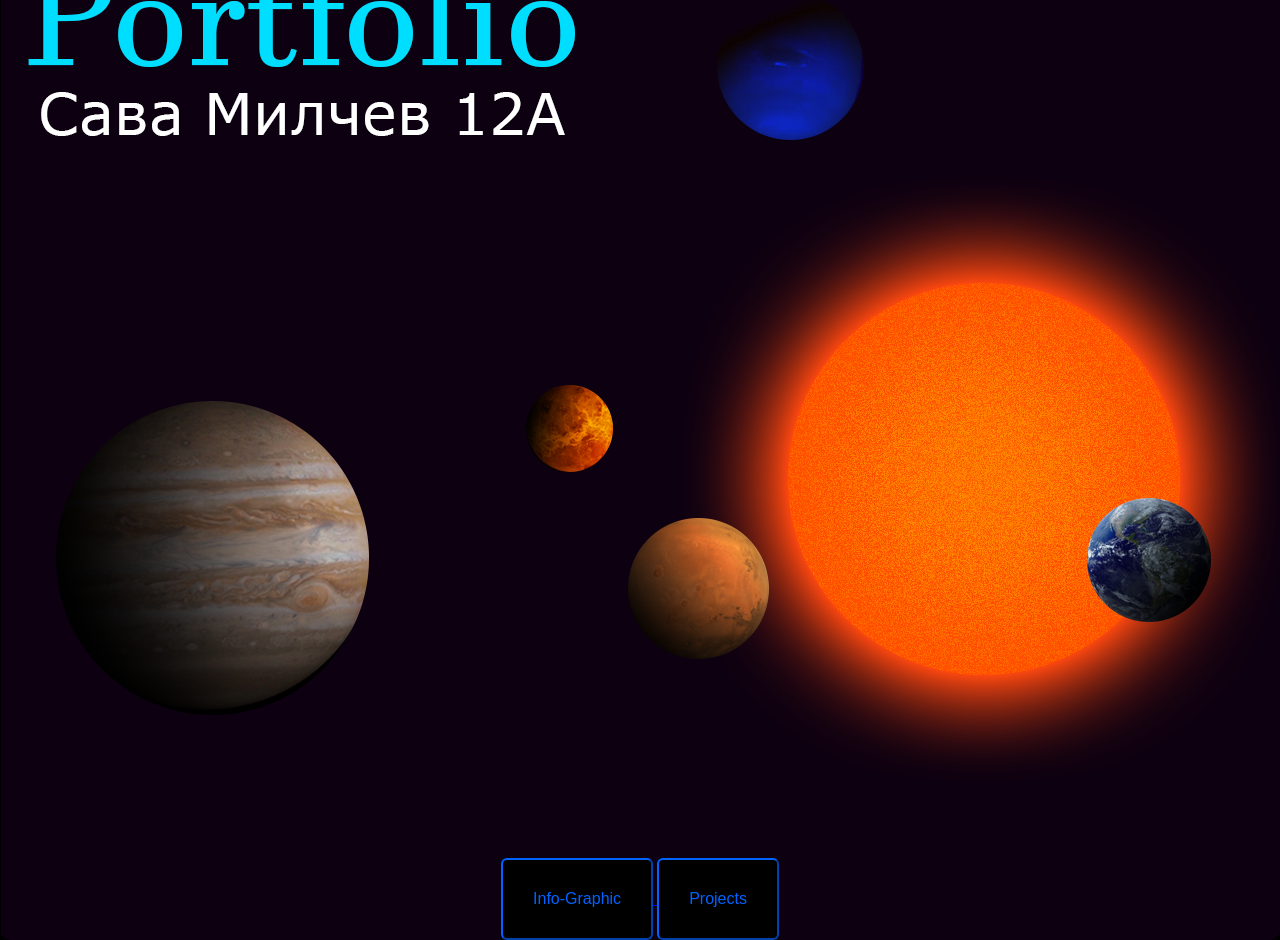
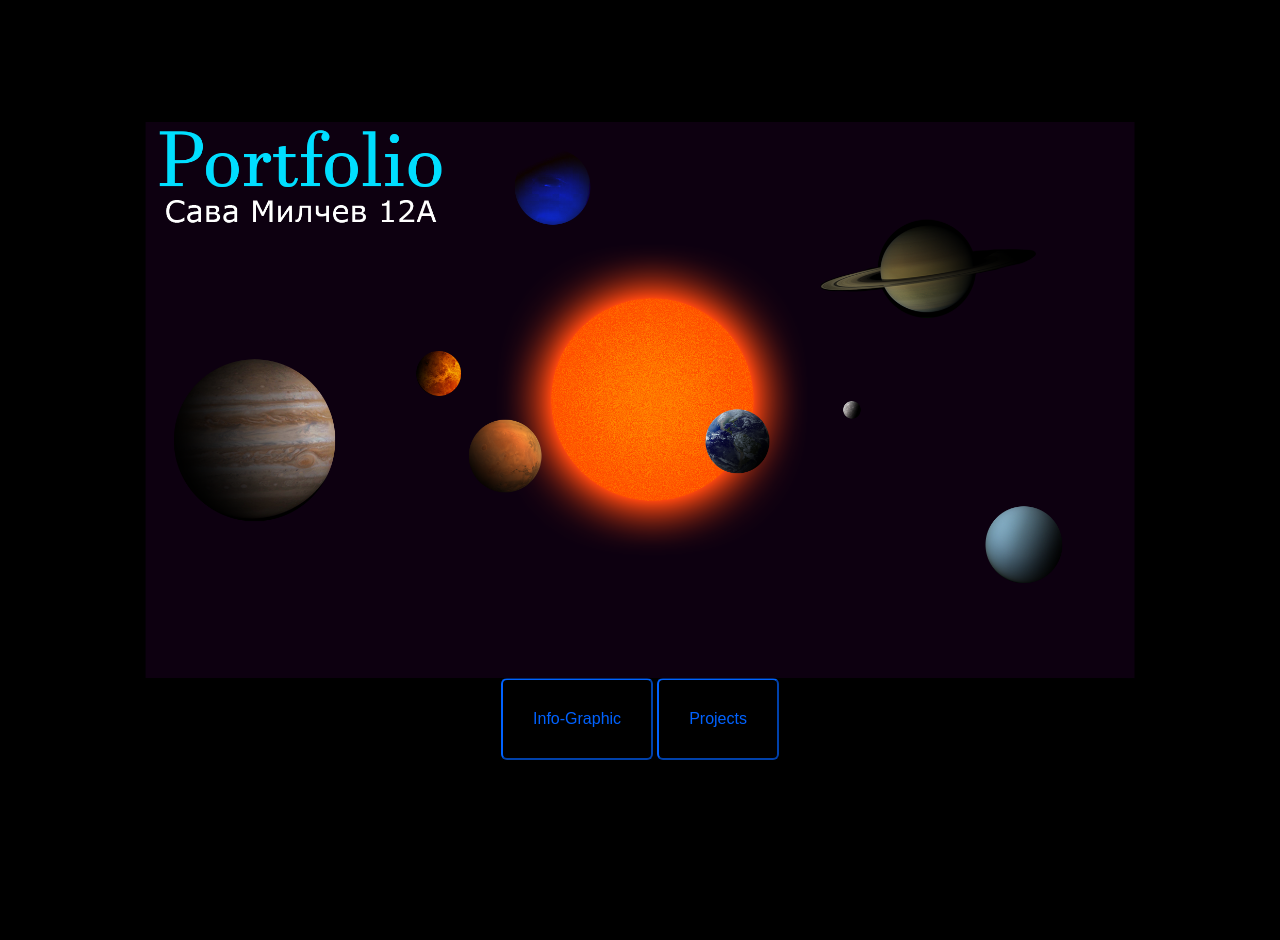
Before and after one commit to Sava-Sav/SchoolPortfolio, a plain HTML site: page PortfolioWebsite/PortfolioBeginning.html in a window 1280 px wide. After the commit the page ends 800 px from the top, so only its background shows below. Drawn offline with Linux system fonts and the light colour scheme.

Commit message:
PortfolioPrototype

```diff
--- a/PortfolioWebsite/PortfolioBeginning.html
+++ b/PortfolioWebsite/PortfolioBeginning.html
@@ -10,16 +10,17 @@
 <body>
 
 
-<div id="main-content">
+<main id="main-content">
+  <img class="Center-Image" src="Portfolio TitlePicture.png">
  <div id="side-content">
-   <a href="PortfolioGraphic.html">
-   <button id="infoGraphic" > Info-Graphic </button>
+   <a>
+   <button id="infoGraphic"  onclick="window.open('https://docs.google.com/presentation/d/13TJIgHepaKWdX7ddtG3JIuWl1kkX8u74k4LIBJDs23s/edit?usp=sharing')"> Info-Graphic </button>
    </a>
- <a href="PortfolioProjects.html">
- <button id="projects" > Projects </button>
+ <a>
+ <button id="projects" onclick="window.open('https://docs.google.com/presentation/d/1loMltVijYtGG1XYZc3FutkkyFswtmNuPpjoF_oRjOr0/edit?usp=sharing')" > Projects </button>
  </a>
  </div>
-</div>
+</main>
 
 
 </body>
--- a/PortfolioWebsite/PortfolioBeginningEDIT.css
+++ b/PortfolioWebsite/PortfolioBeginningEDIT.css
@@ -10,7 +10,7 @@ body{
       align-items: center;
     display: flex;
     background-color: black;
-    height: 110vh;
+    height: 65vh;
     justify-content: center;
     background-size: cover;
     background-position: center;
@@ -21,11 +21,22 @@ body{
     border-radius: 10px;
     border-color: black;
     border: 10px;
-         height: 1000px;
+    height: 1000px;
     width: 1900px;
     justify-items: anchor-center;
-    background-image: url("Portfolio TitlePicture.png");
 
+
+}
+
+.Center-Image{
+    position: fixed;
+    width: 990px;
+    height: 640;
+    transform: translate(-50%, -50%);
+    left: 50%;
+    top: 50%;
+    padding: 0;
+    margin: 0;
 }
 
 #side-content{
```
